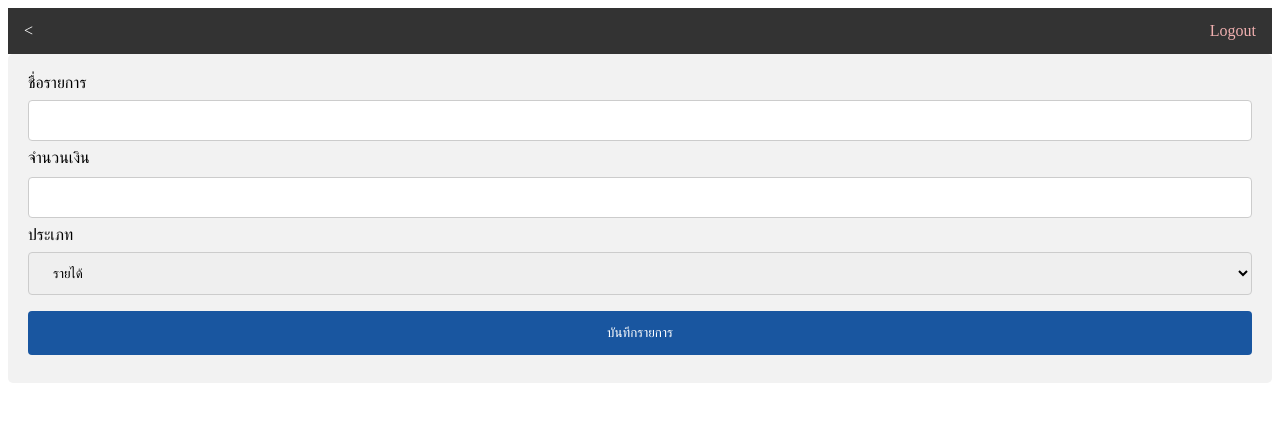
After one commit to Phanurat/mn_manage, a PHP site: page /add_transcation.php in a window 1280 px wide. The commit adds this page. Shown: the top 422 px of the page. Run offline with PHP 8.4, Linux system fonts and the light colour scheme; the visitor is signed in with stand-in values (Sample User, id 1); data that the repository does not hold is empty.

Commit message:
Add Transcation file and add fontend transcation's file

```diff
--- /dev/null
+++ b/add_transcation.php
@@ -0,0 +1,57 @@
+<?php
+include "process/connect.php";
+session_start();
+if (!isset($_SESSION['user_id'])) {
+    // ถ้าผู้ใช้ยังไม่ล็อกอิน ให้เปลี่ยนเส้นทางไปยังหน้า Login หรือทำสิ่งที่คุณต้องการ
+    header("Location: login.php");
+    exit;
+}
+
+$sql = "SELECT user_id, user_name FROM users WHERE user_id = '" . $_SESSION['user_id'] . "'";
+$result = $conn->query($sql);
+$row = $result->fetch_assoc();
+?>
+
+<!DOCTYPE html>
+<html lang="en">
+<head>
+    <meta charset="UTF-8">
+    <meta http-equiv="X-UA-Compatible" content="IE=edge">
+    <meta name="viewport" content="width=device-width, initial-scale=1.0">
+    <link rel="stylesheet" href="style/style_dashboard.css">
+    <link rel="stylesheet" href="style/style_button.css">
+    <link rel="stylesheet" href="style/style_menubar.css">
+    <link rel="stylesheet" href="style/style_transcation.css">
+<body>
+    <title>เพิ่มรายงาน</title>
+</head>
+<body>
+    <ul>
+        <li class="dropdown">
+            <a href="dashboard.php" class="dropbtn"><</a>
+        </li>
+        <li class="logout">
+            <a href="logout.php" class="logout">Logout</a>
+        </li>
+    </ul>
+    <div>
+        <form action="process/transcation_process.php" method="POST">
+            <input type="hidden" name="user_id" value="<?php $row['user_id']; ?>">
+            <input type="hidden" name="user_name" value="<?php $row['user_name'];?>">
+
+            <label for="list_name">ชื่อรายการ</label>
+            <input type="text" id="list_name" name="list_name" required>
+
+            <label for="money">จำนวนเงิน</label>
+            <input type="number" id="money" name="money" required min="0" max="10000">
+
+            <label for="country">ประเภท</label>
+            <select id="type" name="type" required>
+                <option value="income">รายได้</option>
+                <option value="expense">รายจ่าย</option>
+            </select>
+            <input type="submit" value="บันทึกรายการ">
+        </form>
+    </div>
+</body>
+</html>
--- a/dashboard.php
+++ b/dashboard.php
@@ -72,6 +72,6 @@ $row = $result->fetch_assoc();
             <p>120,500 บาท</p>
         </div>
     </div>
-    <a href="#" class="add-report-button">เพิ่มรายงาน</a>
+    <a href="add_transcation.php" class="add-report-button">เพิ่มรายงาน</a>
 </body>
 </html>
--- /dev/null
+++ b/style/style_transcation.css
@@ -0,0 +1,45 @@
+input[type=text], select {
+    width: 100%;
+    padding: 12px 20px;
+    margin: 8px 0;
+    display: inline-block;
+    border: 1px solid #ccc;
+    border-radius: 4px;
+    box-sizing: border-box;
+}
+
+input[type=submit] {
+    width: 100%;
+    background-color: #1956A0;
+    color: white;
+    padding: 14px 20px;
+    margin: 8px 0;
+    border: none;
+    border-radius: 4px;
+    cursor: pointer;
+}
+
+input[type=submit]:hover {
+    background-color: #e28419;
+}
+
+div {
+    border-radius: 5px;
+    background-color: #f2f2f2;
+    padding: 20px;
+}
+
+input[type=number] {
+    width: 100%;
+    padding: 12px 20px;
+    margin: 8px 0;
+    display: inline-block;
+    border: 1px solid #ccc;
+    border-radius: 4px;
+    box-sizing: border-box;
+}
+
+/* เพิ่มระยะห่างด้านบนของ input[type=number] ด้วย margin-top */
+input[type=number] {
+    margin-top: 10px;
+}
```
Also changed, not shown: process/transcation_process.php (added, +19 -0 lines), style/style_dashboard.css (line endings or trailing spaces).
